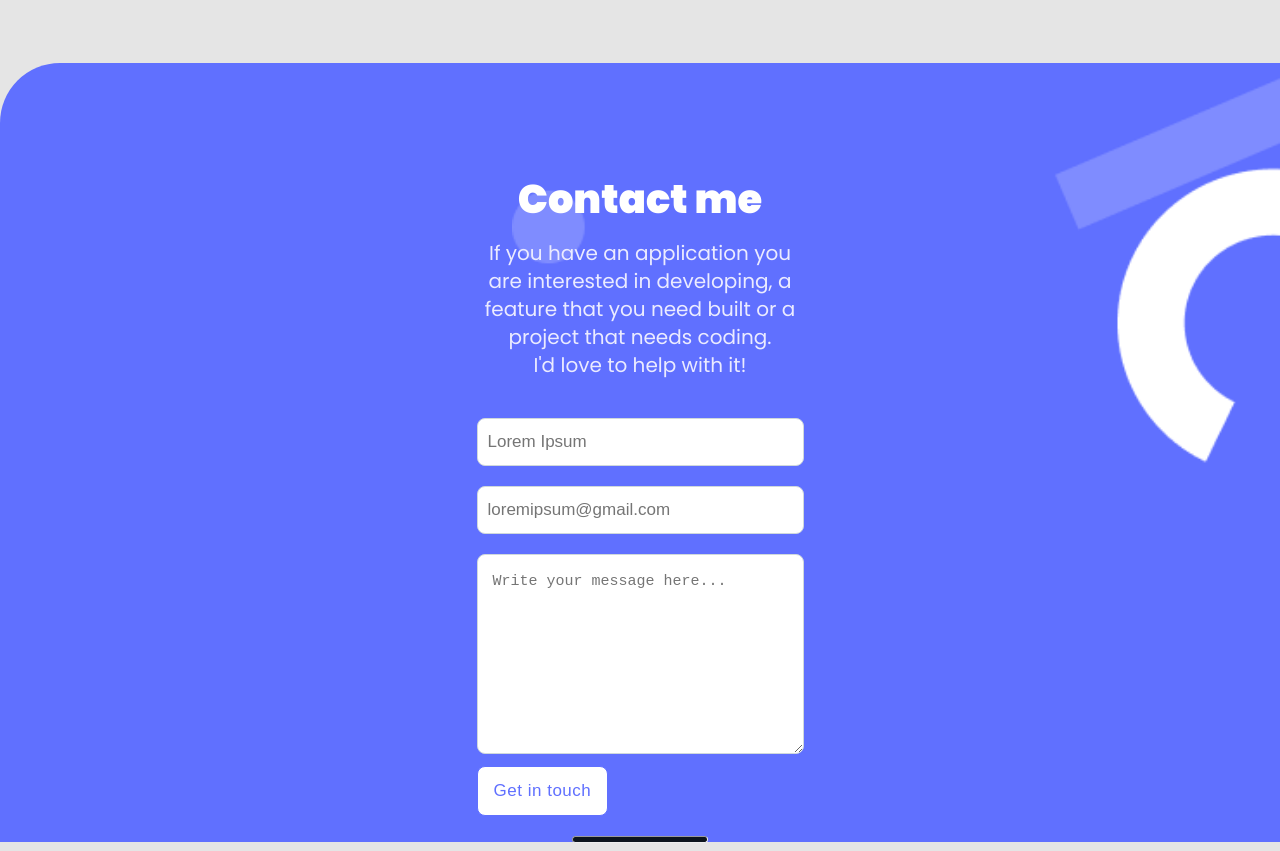
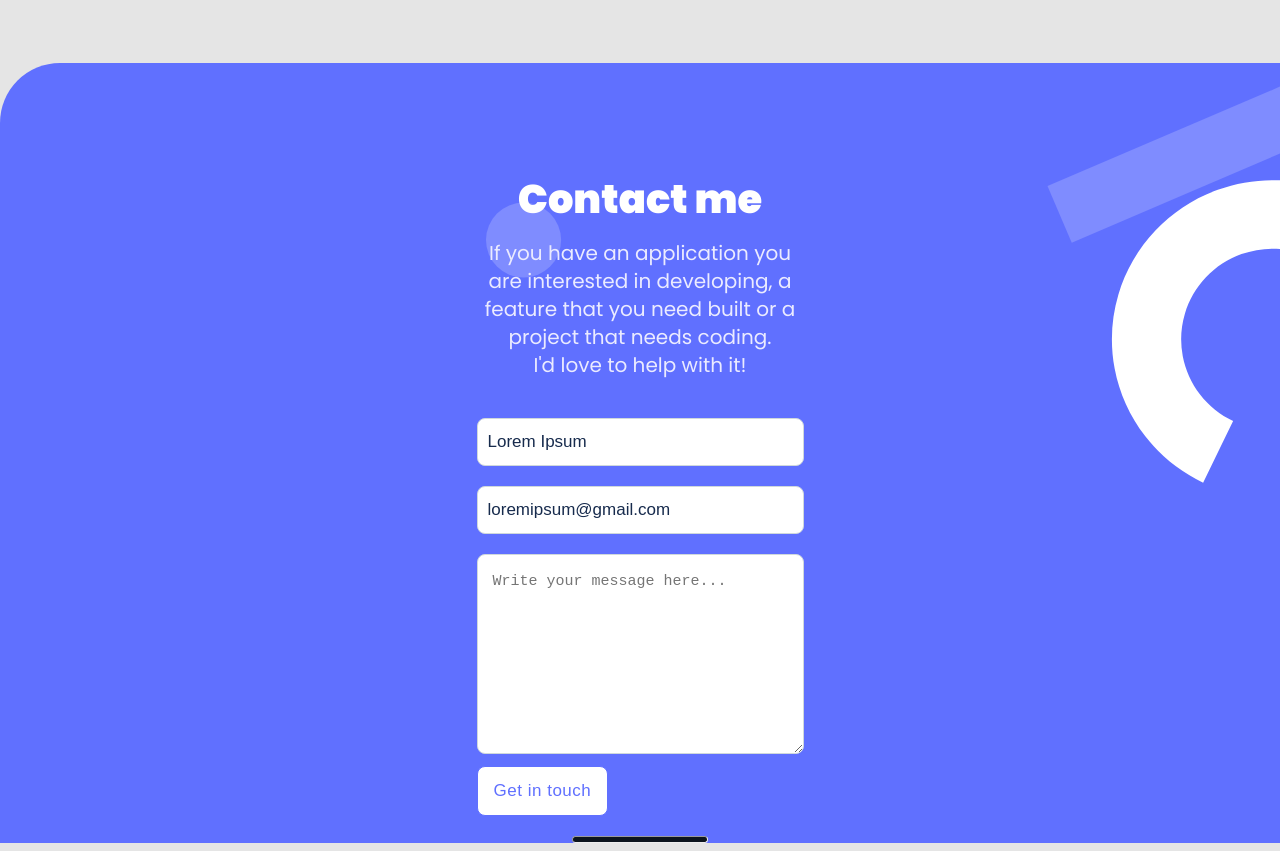
Before and after one commit to Surafels/Portfolio_mobile, a website: page index.html in a window 1280 px wide. Shown: the part 3111-3962 px from the top of the page. Drawn offline with Linux system fonts and the light colour scheme.

Commit message:
Update background image and placeholder color

```diff
--- a/index.html
+++ b/index.html
@@ -184,8 +184,8 @@
      project that needs coding.<br>
     I'd love to help with it!</p>
     <div class="forms">
-    <form method="post" action="https://formspree.io/f/xvojodzg">
-        <input type="text" name="name" id="name"  placeholder="Lorem Ipsum" maxlength="30">
+    <form action="https://formspree.io/f/xvojodzg" method="post">
+        <input type="text" name="name" id="name"  placeholder="Lorem Ipsum" maxlength="30" required>
         <input type="email" name="email" id="email" placeholder="loremipsum@gmail.com" required>
         <textarea  name="message" id="message" placeholder="Write your message here..." cols="30" rows="10" maxlength="500" required ></textarea>
         <button class="button-contact">Get in touch</button>
--- a/styles.css
+++ b/styles.css
@@ -587,11 +587,10 @@ ul.languages {
 .contact-me {
   background: #6070ff;
   border-top-left-radius: 60px;
-  height: 779px;
-  background-image: url(asset/contact\ form\ shapes-mobile@2x.png);
+  background-image: url(asset/contact\ form\ shapes-mobile@2x.svg);
   background-repeat: no-repeat;
-  background-size: 60%;
-  background-position: top 10px right 0;
+  background-size: 62%;
+  background-position: top 18px right 0;
 }
 
 .contact {
@@ -652,6 +651,10 @@ input {
   font-style: normal;
   font-weight: 400;
   line-height: 20px;
+}
+
+form input::placeholder {
+  color: var(--neutral-n-800, #172b4d);
 }
 
 textarea {
```
Also changed, not shown: asset/contact form shapes-mobile@2x.svg (added).
